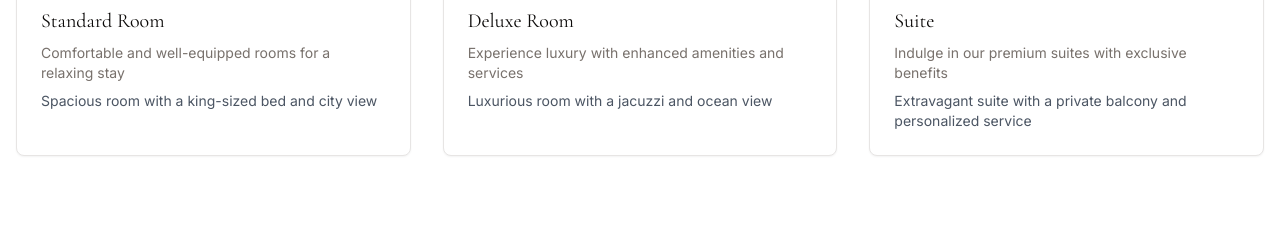
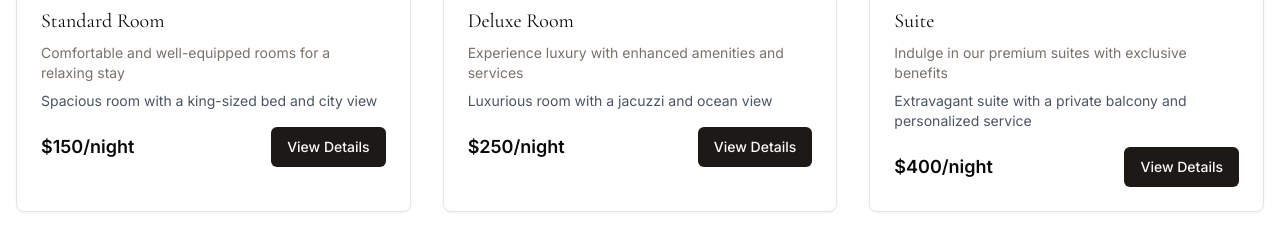
Before and after one commit to Akshaykumarky26/trident-clone-buddy, a React (Vite) app: page / in a window 1280 px wide. Shown: the part 2620-2857 px from the top of the page. Built offline with nearby package versions, Linux system fonts and the light colour scheme.

Commit message:
Fix: Restore room details
The view details in the Rooms section have disappeared and this commit aims to restore them.

```diff
--- a/src/components/RoomsSection.tsx
+++ b/src/components/RoomsSection.tsx
@@ -1,4 +1,7 @@
+
 import { Card } from "./ui/card";
+import { Button } from "./ui/button";
+import { Link } from "react-router-dom";
 
 const rooms = [
   {
@@ -50,9 +53,15 @@ const RoomsSection = () => {
                 <p className="text-muted-foreground text-sm mb-2">
                   {room.description}
                 </p>
-                <p className="text-sm text-gray-600">
+                <p className="text-sm text-gray-600 mb-4">
                   {room.details}
                 </p>
+                <div className="flex justify-between items-center">
+                  <span className="text-lg font-semibold">{room.price}/night</span>
+                  <Link to={`/rooms/${room.name.toLowerCase().replace(' ', '-')}`}>
+                    <Button variant="default">View Details</Button>
+                  </Link>
+                </div>
               </div>
             </Card>
           ))}
```
